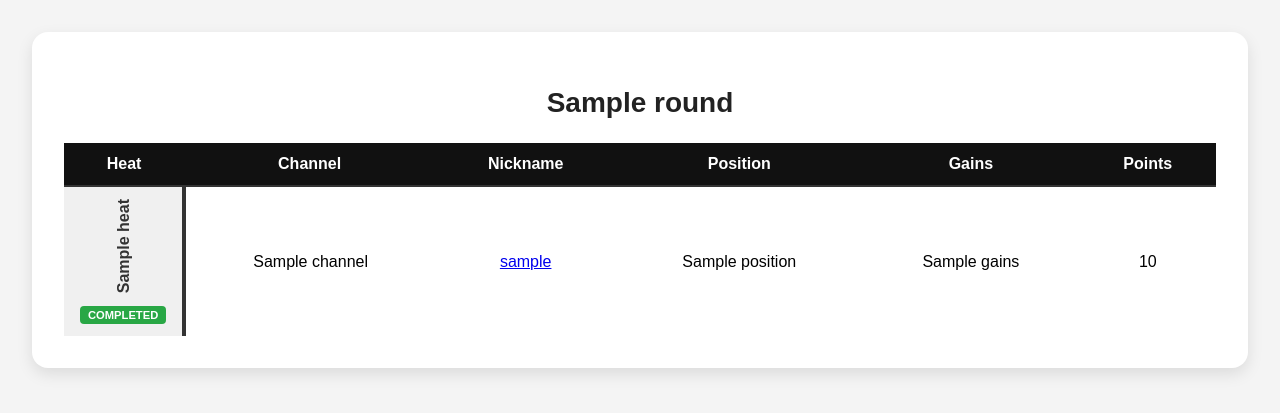
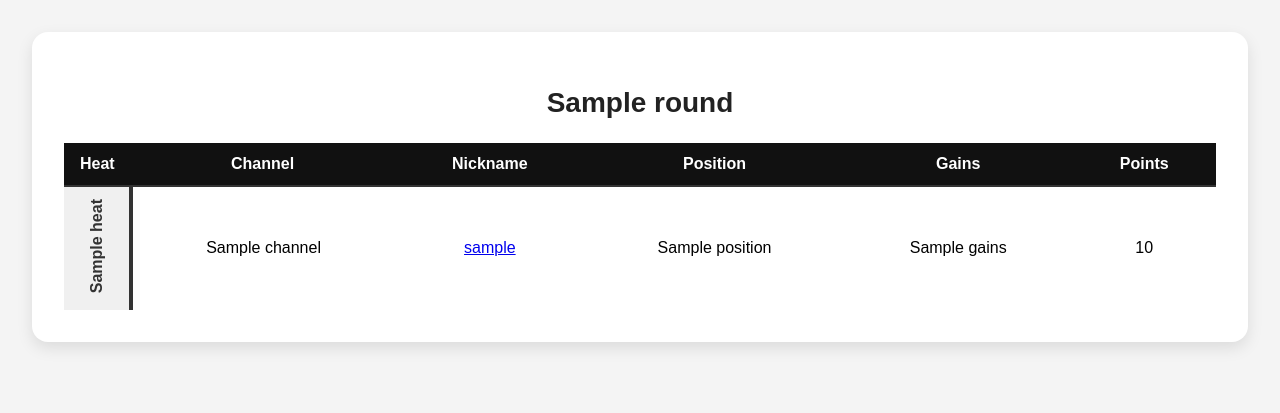
Before and after one commit to Jauler/DroneRaceView, a Flask app: template web/templates/heats.html in a window 1280 px wide. Shown: the part 60-473 px from the top of the page. Run offline with Flask 3, Linux system fonts and the light colour scheme; the template is opened without the code that fills it: most values are stand-ins (such as "Sample title", 1, 10 or a date in 2020).

Commit message:
Fix incorrect member

```diff
--- a/web/templates/heats.html
+++ b/web/templates/heats.html
@@ -27,7 +27,7 @@
                     <tr class="heat-start">
                         <td rowspan="{{ heat.pilots | length }}" class="vertical-text">
                             <span class="vertical-label">{{ heat.heat_name }}</span>
-                            {% if heat.status == 'completed' %}
+                            {% if heat.completed %}
                                 <span class="heat-badge">Completed</span>
                             {% endif %}
                         </td>
```
